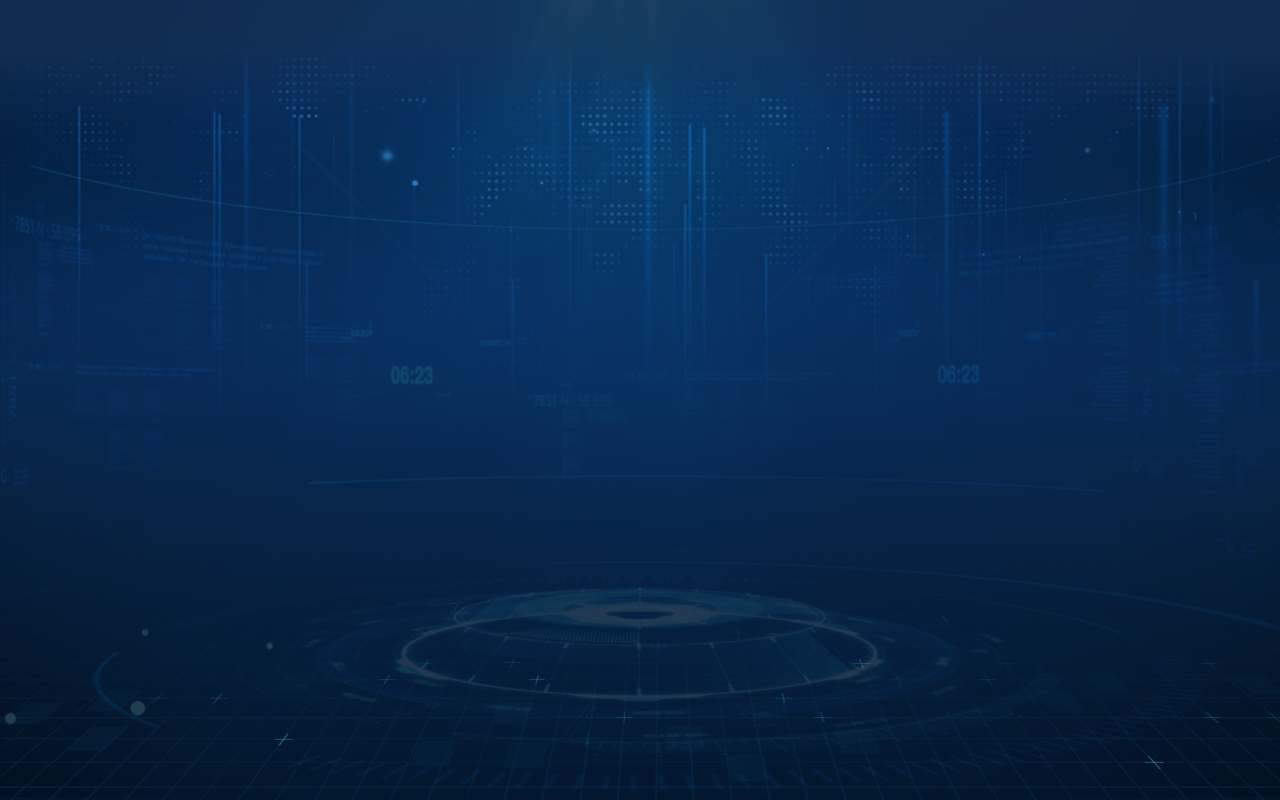
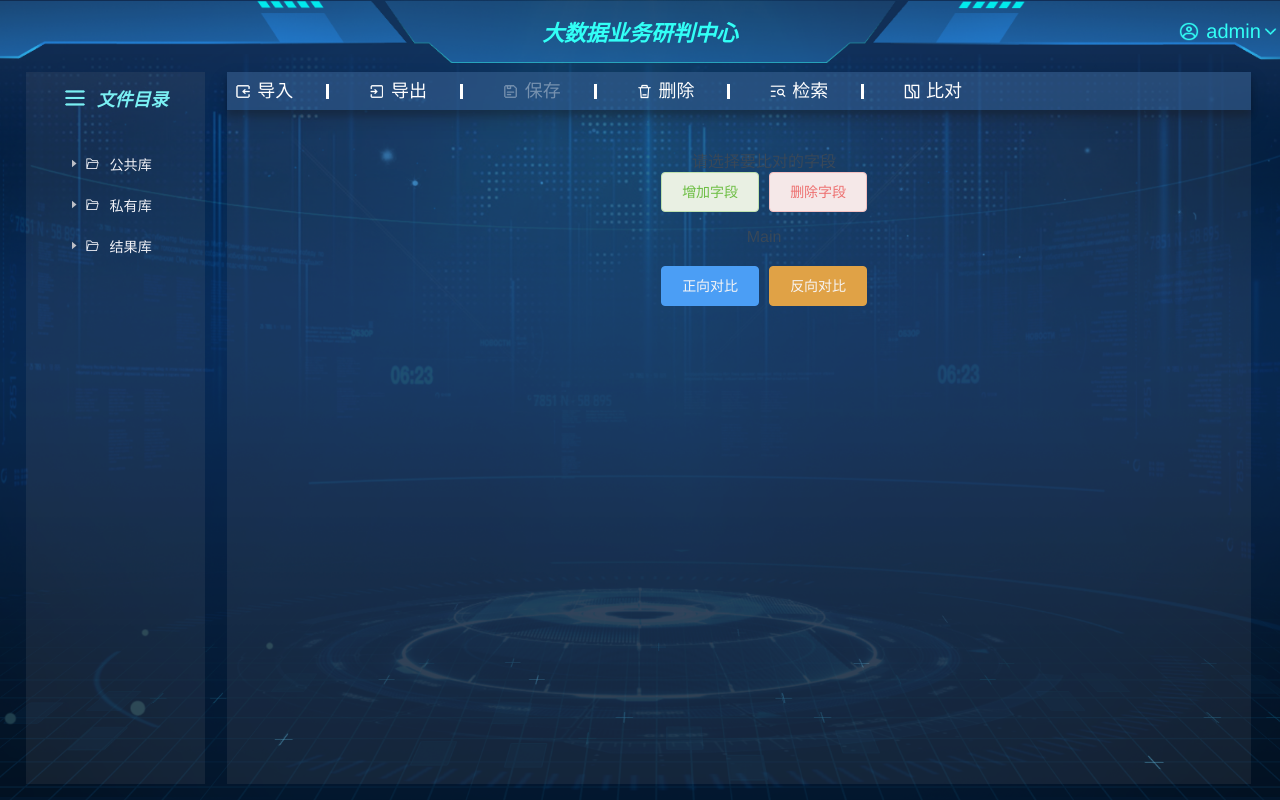
Before and after one commit to wannzi/jw, a Vue app: page /dashboard/fileComparison/conpareFunction2 in a window 1280 px wide. Built offline with nearby package versions, Linux system fonts and the light colour scheme.

Commit message:
比对系统步骤二初始化

```diff
--- a/src/router/index.ts
+++ b/src/router/index.ts
@@ -78,6 +78,12 @@ export default new Router({
                             path: 'compareFunction',
                             name: 'CompareFunction',
                             component: () => import('@/views/system/fileComparison/function/compareFunction.vue')
+
+                        },
+                        {
+                            path: 'conpareFunction2',
+                            name: 'ConpareFunction2',
+                            component: () => import('@/views/system/fileComparison/function/compareView/compareFunction2.vue')
                         }
                     ]
                 }
--- a/src/views/system/fileComparison/function/compareFunction.vue
+++ b/src/views/system/fileComparison/function/compareFunction.vue
@@ -41,7 +41,9 @@
 
       </div>
 
-      <button class="ge_btn1">下一步</button>
+      <el-button type="primary" @click="handleCompare">下一步</el-button>
+
+
    </div>
 </template>
 <script>
@@ -97,6 +99,9 @@ export default {
             this.filesCompare.splice(index, 1);
          }
       },
+      handleCompare(){
+         this.$router.push({name:'ConpareFunction2' })
+      }
    }
 
 
@@ -136,6 +141,6 @@ export default {
 .intoFile {
    height: 30vh;
    margin-top: 2vw;
-
+   margin-bottom: 2vw;
 }
 </style>
--- /dev/null
+++ b/src/views/system/fileComparison/function/compareView/compareFunction2.vue
@@ -0,0 +1,47 @@
+<template>
+    <div>
+        <el-container>
+            <el-header>
+                <div>请选择要比对的字段</div>
+                <el-row>
+                    <el-button type="success" plain>增加字段</el-button>
+                    <el-button type="danger" plain>删除字段</el-button>
+                </el-row>
+            </el-header>
+
+
+
+
+            <el-main>Main</el-main>
+
+
+
+
+            <el-footer>
+                <el-button type="primary">正向对比</el-button>
+                <el-button type="warning">反向对比</el-button>
+            </el-footer>
+        </el-container>
+    </div>
+</template>
+<script>
+export default {
+    data() {
+        return {
+        }
+    },
+    activated() {
+    },
+    watch: {
+    },
+    created() {
+    },
+    mounted() {
+    },
+    methods: {
+    }
+
+
+}
+</script>
+<style></style>
--- a/src/views/system/fileComparison/function/searchFunction.vue
+++ b/src/views/system/fileComparison/function/searchFunction.vue
@@ -24,6 +24,8 @@
             <!-- 文件列表展示 -->
             <el-tooltip :key="tag" v-for="tag in files" :content="tag.father">
                 <el-tag closable :disable-transitions="false" type="success"  @close="handleClose(tag)">
+                    <img src="../../../../assets/UserManagement/文件-excel_file-excel.png" alt="" style="width: 50px; height: 50px; vertical-align: middle; margin-right: 5px;">
+
                     {{ tag.label }}
 
                 </el-tag>
```
Also changed, not shown: src/views/system/fileComparison/fileComparison.vue (+0 -7 lines).
